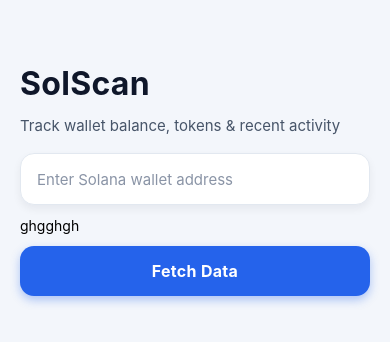
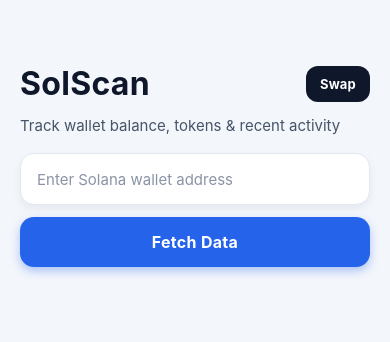
Before and after one commit to hirakroya50/SolScan, a React Native app: screen / in a window 390 px wide. Shown: the top 342 px of the page. Built offline with nearby package versions, Linux system fonts and the light colour scheme.

Commit message:
Add swap screen functionality and enhance header with navigation

```diff
--- a/App.tsx
+++ b/App.tsx
@@ -24,7 +24,10 @@ const EMPTY_TRANSACTIONS_DESCRIPTION =
 const SEARCH_ERROR_FALLBACK =
   "Something went wrong. Check the address and try again.";
 
+type AppScreen = "home" | "swap";
+
 export default function App() {
+  const [screen, setScreen] = useState<AppScreen>("home");
   const [address, setAddress] = useState("");
   const [balance, setBalance] = useState<number | null>(null);
   const [tokens, setTokens] = useState<TokenBalance[]>([]);
@@ -67,6 +70,26 @@ export default function App() {
     setError(null);
   };
 
+  if (screen === "swap") {
+    return (
+      <View style={styles.container}>
+        <StatusBar style="dark" />
+        <View style={styles.swapScreenContainer}>
+          <TouchableOpacity
+            onPress={() => setScreen("home")}
+            style={styles.backButton}
+            activeOpacity={0.8}
+          >
+            <Text style={styles.backButtonText}>Back</Text>
+          </TouchableOpacity>
+
+          <Text style={styles.swapTitle}>Swap</Text>
+          <Text style={styles.swapDescription}>This is the Swap page.</Text>
+        </View>
+      </View>
+    );
+  }
+
   return (
     <View style={styles.container}>
       <StatusBar style="dark" />
@@ -75,7 +98,16 @@ export default function App() {
         contentContainerStyle={styles.scroll}
       >
         {/* Header */}
-        <Text style={styles.heading}>SolScan</Text>
+        <View style={styles.headerRow}>
+          <Text style={styles.heading}>SolScan</Text>
+          <TouchableOpacity
+            onPress={() => setScreen("swap")}
+            style={styles.swapButton}
+            activeOpacity={0.85}
+          >
+            <Text style={styles.swapButtonText}>Swap</Text>
+          </TouchableOpacity>
+        </View>
         <Text style={styles.subHeading}>
           Track wallet balance, tokens & recent activity
         </Text>
@@ -97,7 +129,7 @@ export default function App() {
             <Text style={styles.errorText}>⚠️ {error}</Text>
           </View>
         )}
-        <Text>ghgghgh</Text>
+
         {/* Fetch button */}
         <TouchableOpacity
           onPress={search}
@@ -172,11 +204,30 @@ const styles = StyleSheet.create({
     paddingBottom: 48,
     gap: 12,
   },
+  headerRow: {
+    flexDirection: "row",
+    alignItems: "center",
+    justifyContent: "space-between",
+    gap: 12,
+  },
   heading: {
     fontSize: 32,
     fontWeight: "700",
     color: "#0f172a",
     letterSpacing: 0.3,
+    flex: 1,
+  },
+  swapButton: {
+    backgroundColor: "#0f172a",
+    borderRadius: 12,
+    paddingVertical: 10,
+    paddingHorizontal: 14,
+  },
+  swapButtonText: {
+    color: "#ffffff",
+    fontSize: 13,
+    fontWeight: "700",
+    letterSpacing: 0.2,
   },
   subHeading: {
     fontSize: 15,
@@ -262,4 +313,32 @@ const styles = StyleSheet.create({
     marginTop: 8,
     marginBottom: 4,
   },
+  swapScreenContainer: {
+    flex: 1,
+    paddingTop: 64,
+    paddingHorizontal: 20,
+    alignItems: "flex-start",
+    gap: 10,
+  },
+  backButton: {
+    backgroundColor: "#e2e8f0",
+    borderRadius: 10,
+    paddingVertical: 8,
+    paddingHorizontal: 12,
+  },
+  backButtonText: {
+    color: "#0f172a",
+    fontSize: 14,
+    fontWeight: "600",
+  },
+  swapTitle: {
+    fontSize: 28,
+    fontWeight: "700",
+    color: "#0f172a",
+    marginTop: 8,
+  },
+  swapDescription: {
+    fontSize: 16,
+    color: "#475569",
+  },
 });
```
